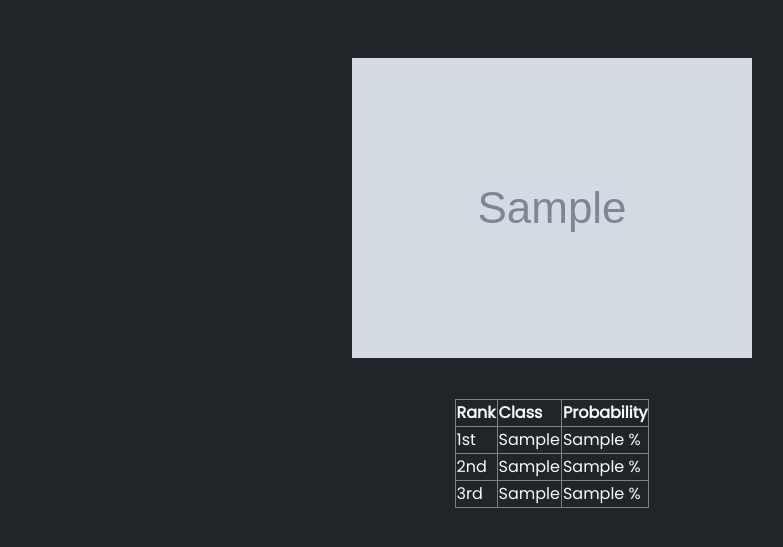
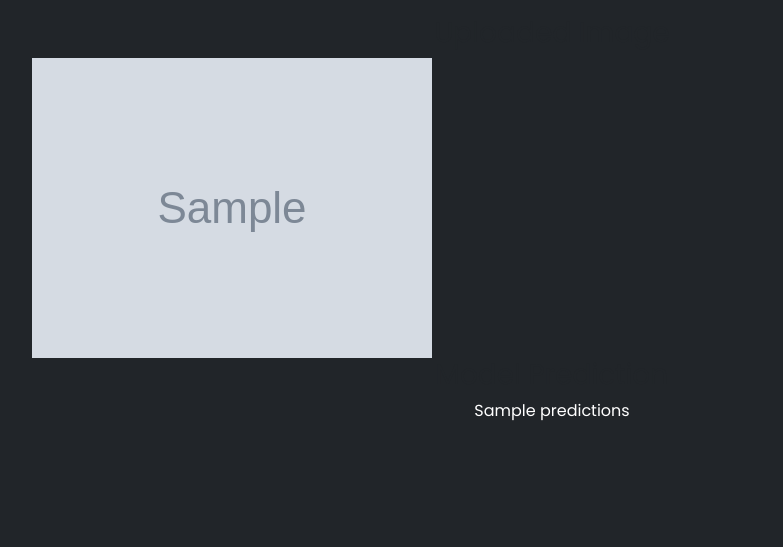
Before and after one commit to AshleyAlexJacob/Bone-Age-Prediction-Web-Application-Using-Deep-Learning-, a Flask app: template templates/success.html in a window 1280 px wide. Shown: the part 120-667 px from the top of the page, without its empty margins (88-871 px from the left). Run offline with Flask 2, Linux system fonts and the light colour scheme; the template is opened without the code that fills it: most values are stand-ins (such as "Sample title", 1, 10 or a date in 2020); grey boxes marked "Sample" are stand-in pictures; parts of the project's set-up code (start-up, migrations or seed data) failed here and were passed over.

Commit message:
full model working

```diff
--- a/app.py
+++ b/app.py
@@ -1,13 +1,17 @@
 import os
-import uuid
 from flask import Flask, render_template, request, send_file,session
-import urllib
-from PIL import Image
 from keras.models import load_model
 from keras.utils import load_img, img_to_array
-from keras.metrics import mean_absolute_error
 from werkzeug.utils import secure_filename
 import secrets
+from keras.metrics import mean_absolute_error
+
+from keras_preprocessing.image import load_img,img_to_array
+from tensorflow.keras.models import model_from_json
+
+# from keras.preprocessing.image import load_img, img_to_array
+from keras.applications.xception import preprocess_input
+
 # from werkzeug.datastructures import  FileStorage
 
 app = Flask(__name__)
@@ -15,12 +19,41 @@ app = Flask(__name__)
 
 base_dir = os.path.dirname(os.path.abspath(__file__))
 
+# Mean boneage
+mean_bone_age = 127.3207517246848
+
+# Standard deviation of boneage
+std_bone_age = 41.182021399396326
+
+# Image size
+IMG_SIZE = 256
+
+
+# Function to return mean absolute error in months
+def mae_in_months(x, y):
+    return mean_absolute_error((std_bone_age*x + mean_bone_age),
+                               (std_bone_age*y + mean_bone_age))
+
+# load json and create model
+json_file = open(os.path.join(base_dir,'models/xception_weak_model.json'), 'r')
+loaded_model_json = json_file.read()
+json_file.close()
+loaded_model = model_from_json(loaded_model_json)
+
+# load weights into new model
+loaded_model.load_weights(os.path.join(base_dir,"models/xception_weak_model.h5"))
+#print("Loaded model from disk")
+
+#compile model
+loaded_model.compile(loss ='mse', optimizer= 'adam', metrics = [mae_in_months] )
+
+
 def mae_in_months(x, y):
     return mean_absolute_error((41.18*x + 127.320),
                                (41.18*y +127.320))
 
 # model = load_model(os.path.join(base_dir,'models/model.hdf5'))
-model = load_model(os.path.join(base_dir,'models/xception_weak_model.hdf5'),compile=False,custom_objects={"mae_in_months": mae_in_months});
+# model = load_model(os.path.join(base_dir,'models/xception_weak_model.hdf5'),compile=False,custom_objects={"mae_in_months": mae_in_months});
 
 UPLOAD_FOLDER = os.path.join('static', 'uploads')
 
@@ -51,31 +84,20 @@ def allowed_file(filename):
 classes = ['male' ,'female']
 
 
-def runModel(filename , model):
-    img = load_img(filename , target_size = (256 , 256))
-    img = img_to_array(img)
-    img = img.reshape((256,256,3))
+def runModel(image):
+    # Load the image
+    image = load_img(image, target_size=(IMG_SIZE, IMG_SIZE))
 
-    img = img.astype('float32')
-    img = img/255.0
-    result = model.predict(img)
-
-    dict_result = {}
-    for i in range(10):
-        dict_result[result[0][i]] = classes[i]
-
-    res = result[0]
-    res.sort()
-    res = res[::-1]
-    prob = res[:3]
-
-    prob_result = []
-    class_result = []
-    for i in range(3):
-        prob_result.append((prob[i]*100).round(2))
-        class_result.append(dict_result[prob[i]])
-
-    return class_result , prob_result
+    # Preprocess the image
+    image = img_to_array(image)
+    image = image.reshape((1, image.shape[0], image.shape[1], image.shape[2]))
+    image = preprocess_input(image)
+    # Make prediction using model
+    prediction = loaded_model.predict(image)
+   # Convert model prediction (which is normalized value) into bone age in months
+    predicted_age = (prediction * std_bone_age) + mean_bone_age
+    app.logger.info(predicted_age)
+    return predicted_age
 
 
 
@@ -94,28 +116,17 @@ def predict():
     if request.method == 'POST':
         if (request.files):
             file = request.files['file']
-            # file_name = secure_filename(file.filename)
-            # file.save(os.path.join(app.config['UPLOAD_FOLDER'], file_name))
-            # session['upload_image'] = os.path.join(app.config['UPLOAD_FOLDER'], file_name)
-            # return render_template('image.html',image = os.path.join(app.config['UPLOAD_FOLDER'],file_name))
 
             if file and allowed_file(file.filename):
                 file_name = secure_filename(file.filename)
                 file.save(os.path.join(app.config['UPLOAD_FOLDER'], file_name))
                 img = file.filename
-                class_result , prob_result = runModel((os.path.join(app.config['UPLOAD_FOLDER'], img)) , model)
-                results = {
-                        "class1":class_result[0],
-                            "class2":class_result[1],
-                            "class3":class_result[2],
-                            "prob1": prob_result[0],
-                            "prob2": prob_result[1],
-                            "prob3": prob_result[2],
-                    }
-                # return predictions
-                return render_template('success.html',predictions=results,image= os.path.join(app.config['UPLOAD_FOLDER'],file_name))
+                result = runModel((os.path.join(app.config['UPLOAD_FOLDER'], img)))
+                # return {'result':float(result[0][0])}
+                return render_template('success.html',predictions=float(result[0][0]),image= os.path.join(app.config['UPLOAD_FOLDER'],file_name))
             else:
                 error = "Please upload images of jpg , jpeg and png extension only"
+                return  {'error':error}
 
 
         else:
--- a/templates/success.html
+++ b/templates/success.html
@@ -14,7 +14,7 @@
         <row style = "width: 100% ; display: flex; justify-content: center;">
             <h3 class="header-text">Uploaded Image</h3>
         </row>
-        <row style = "width: 100% ; display: flex; justify-content: center;">
+        <row style = "width: 50% ; display: flex; justify-content: center;">
             <img class = "result-img" src={{image}}>
         </row>
     </div>
@@ -25,28 +25,7 @@
             <h3 class = "header-text">Model Prediction</h3>
         </row>
         <row style = "width: 100%; display: flex; justify-content: center;">
-            <table class="table-bordered text-light table-custom">
-                <tr>
-                    <th>Rank</th>
-                    <th>Class</th>
-                    <th>Probability</th>
-                </tr>
-                <tr>
-                    <td>1st</td>
-                    <td>{{ predictions.class1 }}</td>
-                    <td>{{ predictions.prob1 }} %</td>
-                  </tr>
-                  <tr>
-                    <td>2nd</td>
-                    <td>{{ predictions.class2 }}</td>
-                    <td>{{ predictions.prob2 }} %</td>
-                </tr>
-                <tr>
-                    <td>3rd</td>
-                    <td>{{ predictions.class3 }}</td>
-                    <td>{{ predictions.prob3 }} %</td>
-                  </tr>
-            </table>
+            <p style="color: white;">{{predictions}}</p>
         </row>
     </div>
 </div>
```
Also changed, not shown: static/uploads/2638.png (added).
